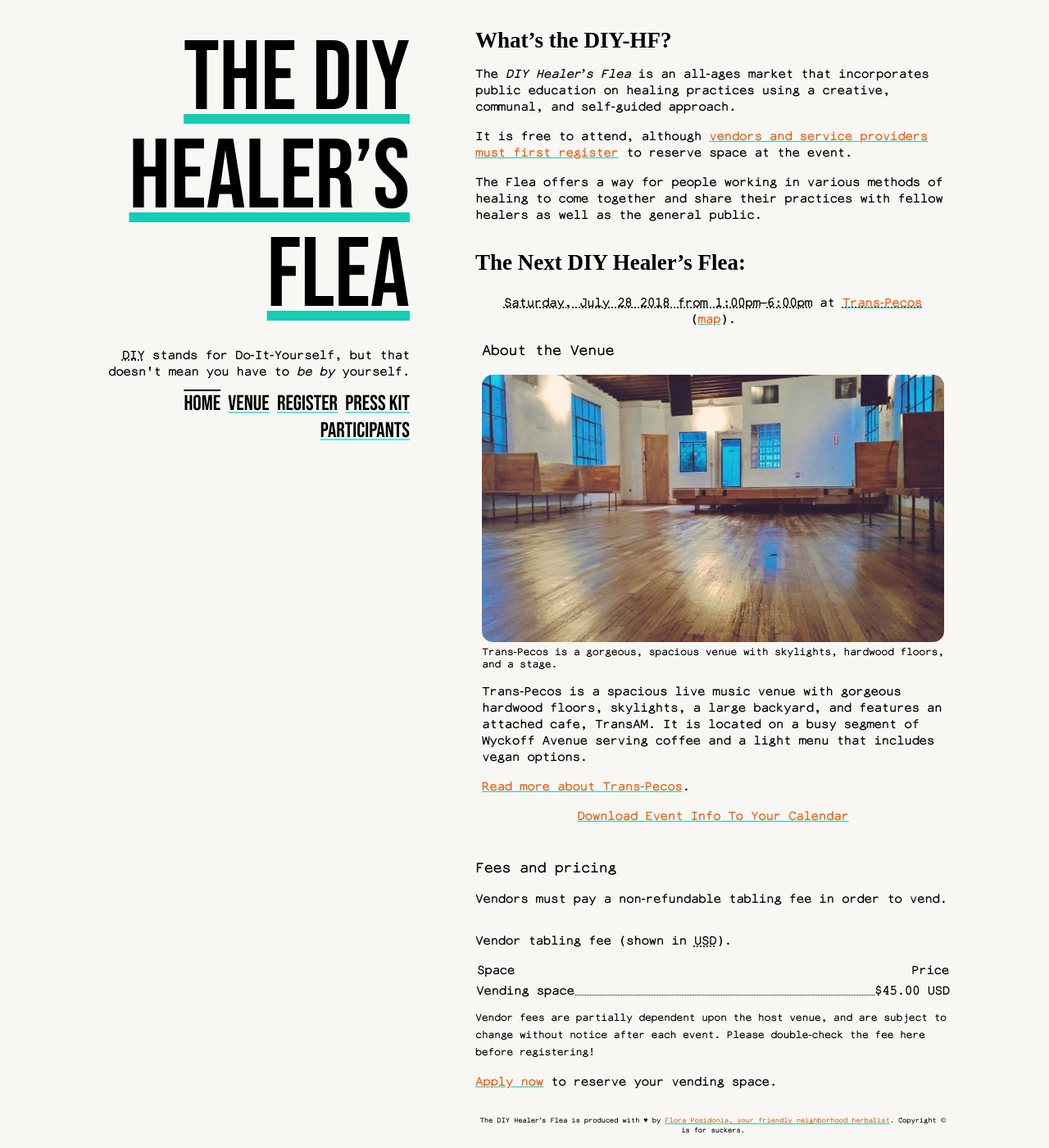
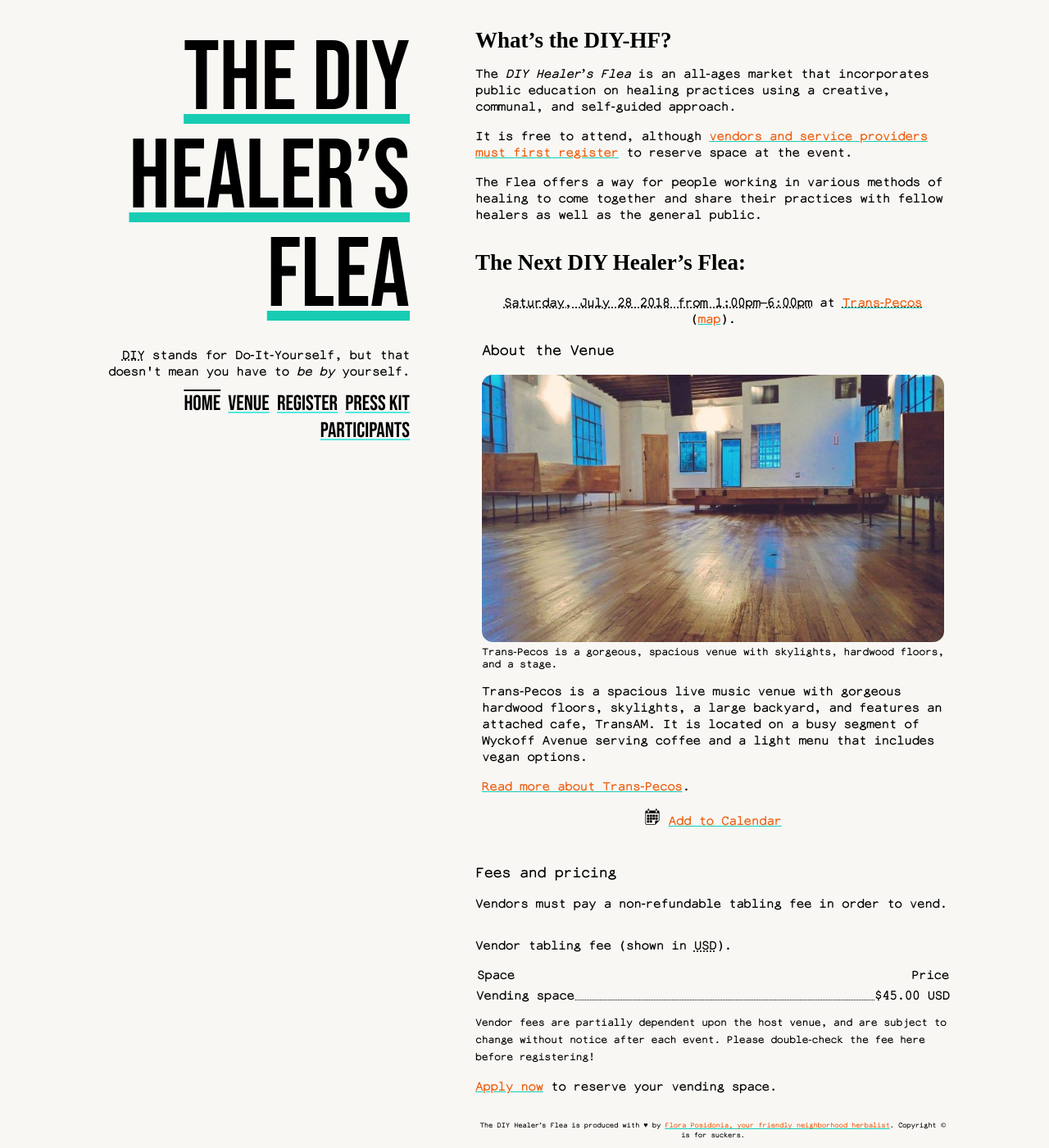
Before and after one commit to meitar/diy-healers-flea, a Jekyll site: the page built from index.html, in a window 1280 px wide and 1400 px high, scrolled down 407 px. Shown: the whole window at 82% size. Built offline with Jekyll 4.4.1, drawn with Linux system fonts in a browser that asks for light colours; some web fonts are replaced.

Commit message:
First draft of speaker schedule.

```diff
--- a/index.html
+++ b/index.html
@@ -33,8 +33,76 @@
                     <p><a href="{{ "venue.html" | relative_url }}">Read more about {{ site.next_event.venue_name }}</a>.</p>
                 </div>
                 {% endif %}
+                {% if site.data.speakers %}
+                <table id="presentation-schedule">
+                    <caption>{{ site.title  }} Presentation Schedule</caption>
+                    {% assign session_number = 1 %}
+                    <thead>
+                        <tr>
+                            <th>
+                                Time slot
+                            </th>
+                            {% assign space_codes = site.data.speakers | map: "Space code" | uniq %}
+                            {% for space_code in space_codes %}
+                            <th>
+                                Space {{ space_code }}
+                            </th>
+                            {% endfor %}
+                        </tr>
+                    </thead>
+                    <tbody>
+                        {% assign time_slots = site.data.speakers | map: "Presentation start" | uniq %}
+                        {% for time_slot in time_slots %}
+                        <tr>
+                            <th>
+                                {{ time_slot | date: "%l:%M%P" }}
+                            </th>
+                            {% assign sessions = site.data.speakers | where: "Presentation start", time_slot %}
+                            {% for space_code in space_codes %}
+                            <td>
+                                {% assign session = sessions | where: "Space code", space_code | first %}
+                                {% if session %}
+                                <div id="speaker-event-{{ session_number }}" class="h-event-container"><div class="h-event vevent">
+                                    <img class="hidden p-attach" src="{{ session["Presentation image"] }}" alt="" />
+                                    <h3 class="p-name p-summary summary"><a href="#speaker-event-{{ session_number }}">{{ session["Presentation title"] }}</a></h3>
+                                    <ul class="hidden">
+                                        <li>
+                                            From <abbr class="dt-start dtstart" title="{{ site.next_event.dt_start | date: "%Y-%m-%d" }}T{{ session["Presentation start"] | date: "%T%z" }}">{{ session["Presentation start"] | date: "%l:%M%P" | strip }}</abbr>
+                                        </li>
+                                        {% assign duration_in_seconds = 60 | times: session["Presentation duration (minutes)"] %}
+                                        {% assign presentation_end = session["Presentation start"] | date: "%s" | plus: duration_in_seconds %}
+                                        <li>
+                                            to <abbr class="dt-end dtend" title="{{ site.next_event.dt_start | date: "%Y-%m-%d" }}T{{ session["Presentation start"] | date: "%T%z" }}">{{ presentation_end | date: "%l:%M%P" | strip }}</abbr>
+                                        </li>
+                                        <li>
+                                            in <span class="p-location location">Space {{ session["Space code"] }}</span>.
+                                        </li>
+                                    </ul>
+                                    <div class="hidden p-description description">
+                                        <blockquote>
+                                            <p>{{ session["Presentation description"] }}</p>
+                                        </blockquote>
+                                        <h4>About the presenter</h4>
+                                        <p>{{ session["Presenter bio"] }}</p>
+                                    </div>
+                                    {% if session["Work website"] %}
+                                    <p class="hidden">
+                                        <a class="u-url url" href="{{ session["Work website"] }}">Visit {{ session["Preferred name"] }}&rsquo;s website</a>.
+                                    </p>
+                                    {% endif %}
+                                </div><!-- .h-event.vevent --></div><!-- .h-event-container -->
+                                {% endif %}
+                            </td>
+                            {% assign session_number = session_number | plus: 1 %}
+                            {% endfor %}
+                        </tr>
+                        {% endfor %}
+                    </tbody>
+                </table>
+                {% endif %}
                 <p>
-                    <a href="http://h2vx.com/ics/{{ page.url | absolute_url | url_encode }}">Download Event Info To Your Calendar</a>
+                    <a href="webcal://h2vx.com/ics/{{ page.url | absolute_url | url_encode }}"><img src="{{ "static/img/icon.calendar.svg" | relative_url }}" alt="Subscribe to {{ site.title }} events" width="20" /></a>
+                    <a href="http://h2vx.com/ics/{{ page.url | absolute_url | url_encode }}" title="Save an .ics file of the next event.">Add to Calendar</a>
                 </p>
             </div><!-- #next-event-banner -->
             <h3 id="fees-and-pricing">Fees and pricing</h3>
--- a/static/css/main.css
+++ b/static/css/main.css
@@ -47,6 +47,17 @@
 }
 .venue-images img {
     max-width: 100%;
+}
+#presentation-schedule {
+    border: 1px solid #AAA;
+    padding: 5px;
+    text-align: left;
+}
+#presentation-schedule tbody tr:nth-child(odd) {
+    background: #EEE;
+}
+#presentation-schedule .hidden {
+    display: none;
 }
 #PageFooter {
     font-size: xx-small;
@@ -247,7 +258,8 @@
 }
 
 section.overlay,
-figure:target {
+figure:target,
+#presentation-schedule .h-event-container:target {
     display: block;
     position: fixed;
     z-index: 999;
@@ -266,13 +278,31 @@
 figure:target img {
     max-height: 85vh;
 }
+#presentation-schedule .h-event-container:target .hidden {
+    display: block;
+}
+#presentation-schedule .h-event-container:target .hidden:not(.p-attach) {
+    margin-left: 50%;
+}
 section.overlay h2,
 section.overlay .e-content {
     margin: 0 auto;
     width: 75%;
 }
-section.overlay h2 {
+#presentation-schedule .h-event-container:target .h-event {
+    padding: 2em;
+    height: calc(100vh - 4em);
+    overflow-y: scroll;
+}
+section.overlay h2,
+#presentation-schedule .p-name {
     margin-top: 2em;
+}
+#presentation-schedule .p-attach {
+    float: left;
+    border-radius: 2em;
+    width: 40%;
+    margin-right: 10%;
 }
 
 figure {
```
Also changed, not shown: static/img/icon.calendar.svg (added).
